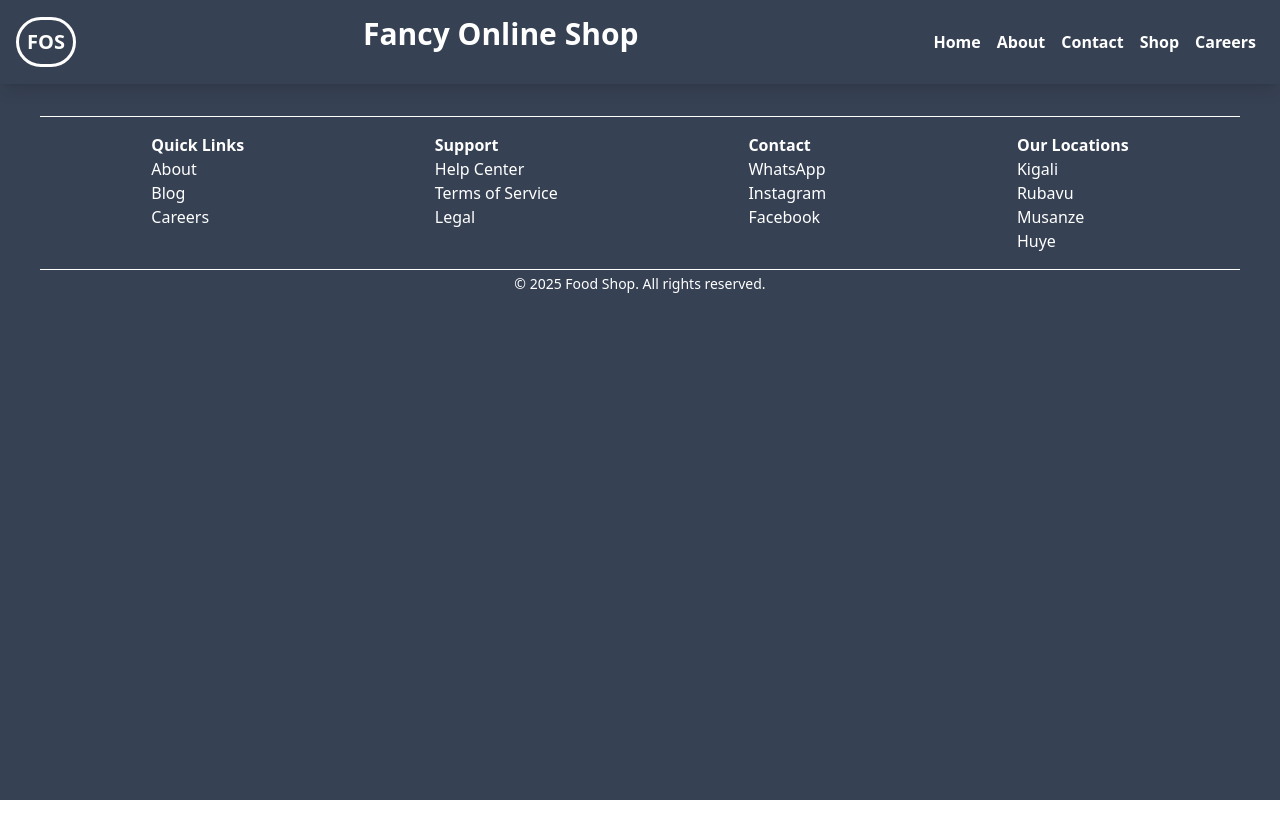
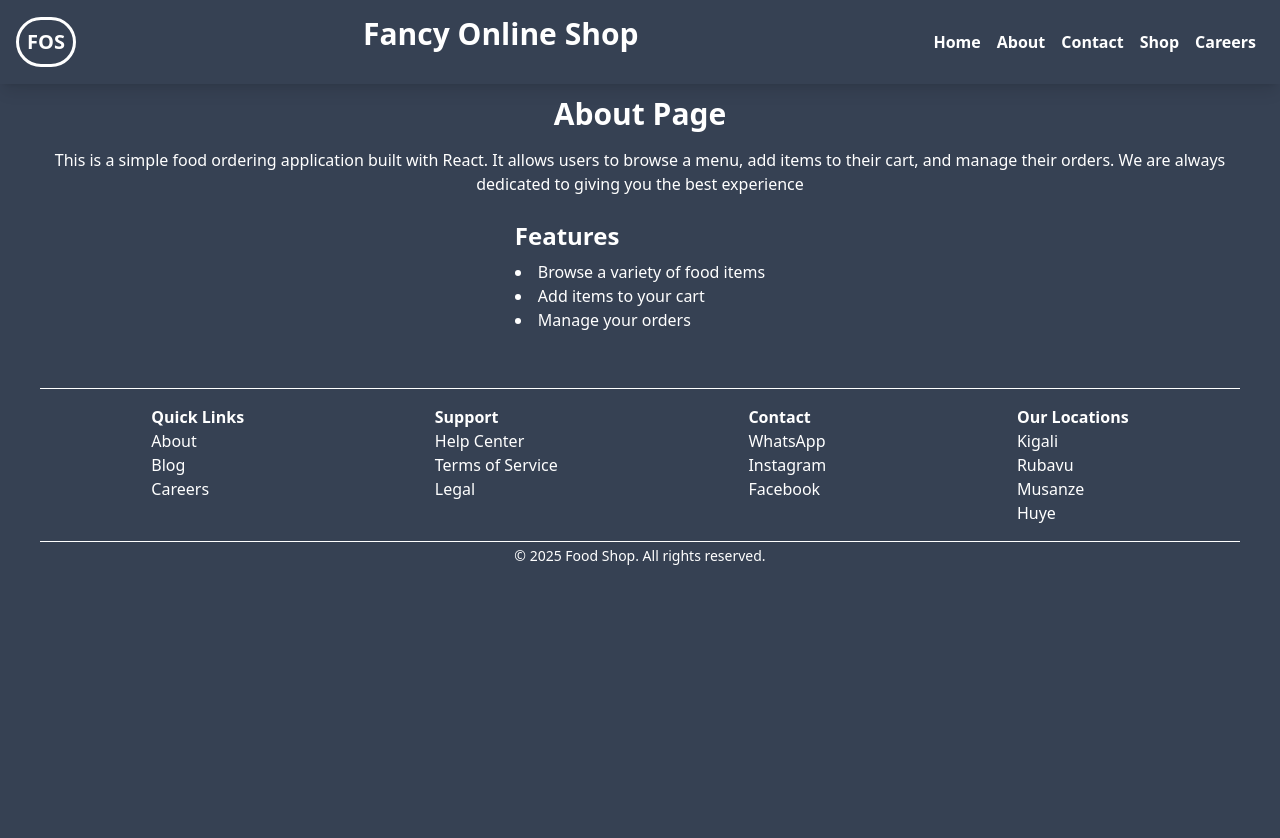
Before and after one commit to Osuald/online-shop, a React (Vite) app: page /about in a window 1280 px wide. Shown: the top 838 px of the page. Before the commit the page ends 800 px from the top, so only its background shows below. Built offline with nearby package versions, Linux system fonts and the light colour scheme.

Commit message:
Modified about page

```diff
--- a/src/pages/About.jsx
+++ b/src/pages/About.jsx
@@ -2,13 +2,22 @@ import React from "react";
 
 const About = () => {
   return (
-    <div>
+    <div className="flex flex-col justify-center items-center mt-20 p-4">
       <h1 className="text-3xl font-bold text-center">About Page</h1>
       <p className="text-center mt-4">
         This is a simple food ordering application built with React. It allows
         users to browse a menu, add items to their cart, and manage their
-        orders.
+        orders.{" "}
+        <span>We are always dedicated to giving you the best experience</span>
       </p>
+      <div>
+        <h2 className="text-2xl font-semibold mt-6">Features</h2>
+        <ul className="list-disc list-inside mt-2">
+          <li>Browse a variety of food items</li>
+          <li>Add items to your cart</li>
+          <li>Manage your orders</li>
+        </ul>
+      </div>
     </div>
   );
 };
```
